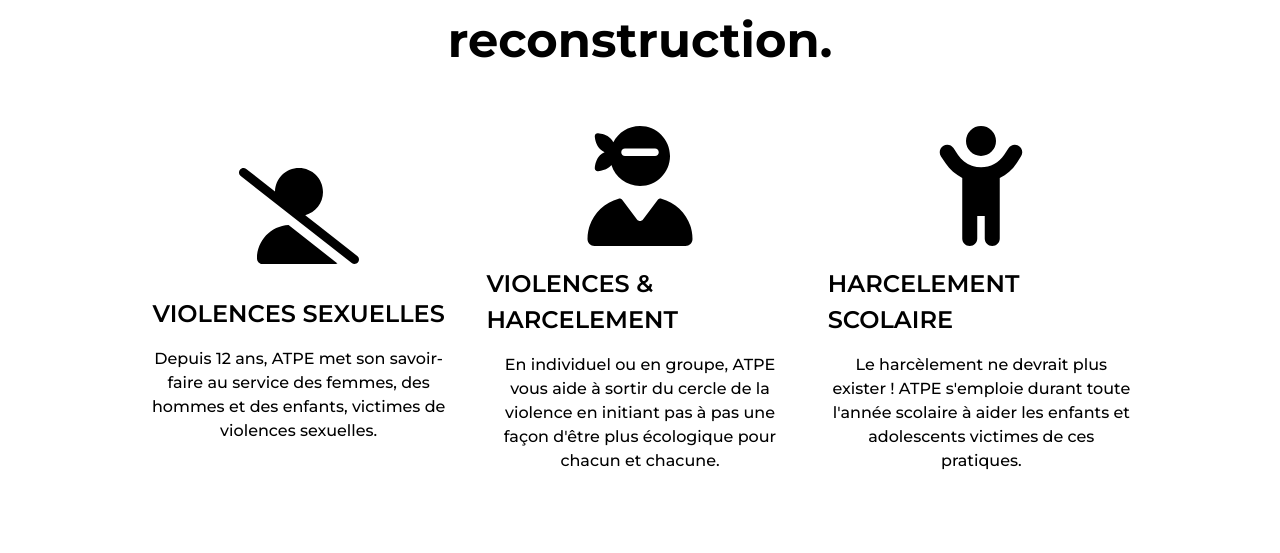
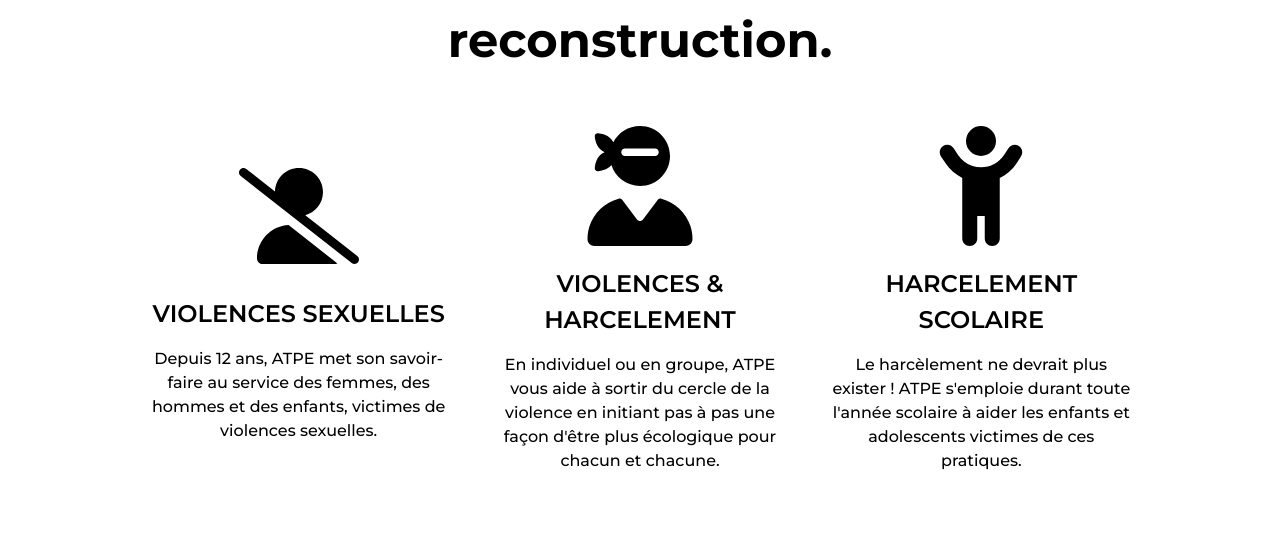
Before and after one commit to Matsuel/ATPE, a Next.js app: page / in a window 1280 px wide. Shown: the part 1300-1853 px from the top of the page. Built offline with nearby package versions, Linux system fonts and the light colour scheme.

Commit message:
create info component

```diff
--- /dev/null
+++ b/src/Components/Infos/Infos.module.scss
@@ -0,0 +1,31 @@
+.Infos {
+    width: 30%;
+    display: flex;
+    flex-direction: column;
+    align-items: center;
+
+    .InfosIcon {
+        color: #000;
+        width: 120px;
+        height: 120px;
+        margin-bottom: 20px;
+    }
+
+    .InfosTitle {
+        color: #000;
+        font-family: 'Montserrat', sans-serif;
+        font-weight: 600;
+        font-size: 1.5rem;
+        margin-bottom: 15px;
+        text-align: center;
+    }
+
+    .InfosText {
+        color: #000;
+        font-family: 'Montserrat', sans-serif;
+        font-weight: 500;
+        font-size: 1rem;
+        text-align: center;
+        margin-bottom: 30px;
+    }
+}
--- /dev/null
+++ b/src/Components/Infos/Infos.tsx
@@ -0,0 +1,33 @@
+import React from 'react';
+
+import styles from './Infos.module.scss';
+import { faUserSlash } from "@fortawesome/free-solid-svg-icons";
+import { FontAwesomeIcon } from "@fortawesome/react-fontawesome";
+
+interface InfosProps {
+    icon: any;
+    title: string;
+    text: string[];
+}
+
+const Infos = ({icon,text,title }: InfosProps) => {
+    return (
+        <div className={styles.Infos}>
+            <FontAwesomeIcon icon={icon} className={styles.InfosIcon} />
+            <h3 className={styles.InfosTitle}>
+                {title}
+            </h3>
+            {
+                text.map((t: string, index: number) => {
+                    return (
+                        <p key={index} className={styles.InfosText}>
+                            {t}
+                        </p>
+                    )
+                })
+            }
+        </div>
+    );
+};
+
+export default Infos;
--- a/src/pages/index.tsx
+++ b/src/pages/index.tsx
@@ -8,6 +8,7 @@ import { FontAwesomeIcon } from "@fortawesome/react-fontawesome";
 import FFE from "@/assets/ffe.png";
 import Footer from "@/Components/Footer";
 import TabName from "@/Components/TabName/TabName";
+import Infos from "@/Components/Infos/Infos";
 
 
 const inter = Inter({ subsets: ["latin"] });
@@ -39,40 +40,11 @@ export default function App() {
                     </h2>
 
                     <div className={styles.Home2_Icons}>
-                        <div className={styles.Home2_Info}>
-                            <FontAwesomeIcon icon={faUserSlash} className={styles.Home2_Icon} />
-                            <h3 className={styles.Home2_InfoTitle}>
-                                VIOLENCES SEXUELLES
-                            </h3>
-                            <p className={styles.Home2_InfoText}>
-                                Depuis 12 ans,
-                                ATPE met son savoir-faire au service des femmes, des hommes et des enfants, victimes de violences sexuelles.
-                            </p>
+                        <Infos icon={faUserSlash} title="VIOLENCES SEXUELLES" text={["Depuis 12 ans, ATPE met son savoir-faire au service des femmes, des hommes et des enfants, victimes de violences sexuelles."]} />
 
-                        </div>
+                        <Infos icon={faUserNinja} title="VIOLENCES & HARCELEMENT" text={["En individuel ou en groupe, ATPE vous aide à sortir du cercle de la violence en initiant pas à pas une façon d'être plus écologique pour chacun et chacune."]} />
 
-                        <div className={styles.Home2_Info}>
-                            <FontAwesomeIcon icon={faUserNinja} className={styles.Home2_Icon} />
-                            <h3 className={styles.Home2_InfoTitle}>
-                                VIOLENCES  & HARCELEMENT
-
-                            </h3>
-                            <p className={styles.Home2_InfoText}>
-                                En individuel ou en groupe, ATPE vous aide à sortir du cercle de la violence en initiant pas à pas une façon d'être plus écologique pour chacun et chacune.
-                            </p>
-                        </div>
-
-                        <div className={styles.Home2_Info}>
-                            <FontAwesomeIcon icon={faChildReaching} className={styles.Home2_Icon} />
-                            <h3 className={styles.Home2_InfoTitle}>
-                                HARCELEMENT SCOLAIRE
-                            </h3>
-                            <p className={styles.Home2_InfoText}>
-                                Le harcèlement ne devrait plus
-                                exister !
-                                ATPE s'emploie durant toute l'année scolaire à aider les enfants et adolescents victimes de ces pratiques.
-                            </p>
-                        </div>
+                        <Infos icon={faChildReaching} title="HARCELEMENT SCOLAIRE" text={["Le harcèlement ne devrait plus exister ! ATPE s'emploie durant toute l'année scolaire à aider les enfants et adolescents victimes de ces pratiques."]} />
                     </div>
                 </div>
 
--- a/src/styles/Home.module.scss
+++ b/src/styles/Home.module.scss
@@ -76,37 +76,6 @@
             display: flex;
             justify-content: space-around;
             align-items: center;
-
-            .Home2_Info {
-                width: 30%;
-                display: flex;
-                flex-direction: column;
-                align-items: center;
-
-                .Home2_Icon {
-                    color: #000;
-                    width: 120px;
-                    height: 120px;
-                    margin-bottom: 20px;
-                }
-
-                .Home2_InfoTitle {
-                    color: #000;
-                    font-family: 'Montserrat', sans-serif;
-                    font-weight: 600;
-                    font-size: 1.5rem;
-                    margin-bottom: 15px;
-                }
-
-                .Home2_InfoText {
-                    color: #000;
-                    font-family: 'Montserrat', sans-serif;
-                    font-weight: 500;
-                    font-size: 1rem;
-                    text-align: center;
-                    margin-bottom: 30px;
-                }
-            }
         }
     }
 
```
